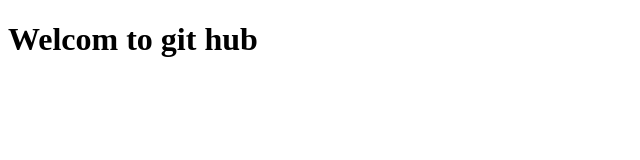
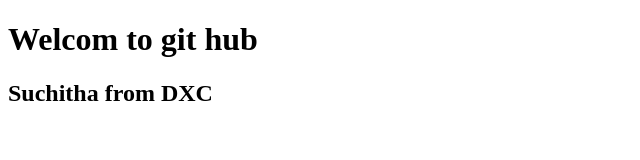
Before and after one commit to SuchithaAvula/Nov-7, a plain HTML site: page Index.html in a window 1280 px wide. Shown: the whole page, without its empty margins (0-640 px from the left). Drawn offline with Linux system fonts and the light colour scheme.

Commit message:
I have added Suchitha

```diff
--- a/Index.html
+++ b/Index.html
@@ -8,6 +8,7 @@
     </head>
         <body>
             <h1>Welcom to git hub</h1>
+            <h2>Suchitha from DXC</h2>
         </body>
     </head>
 </html>
```
Also changed, not shown: About.html (added).
